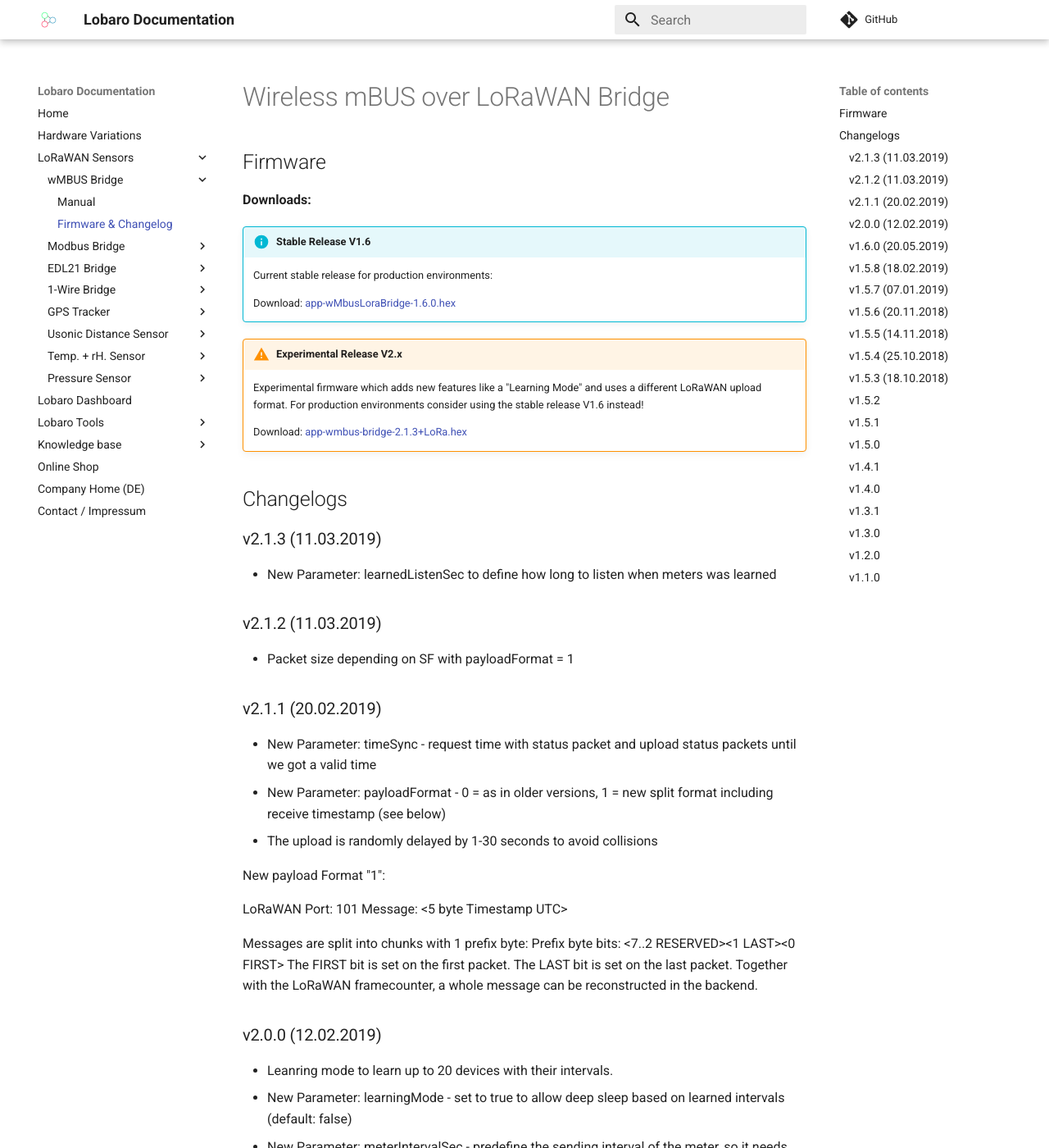
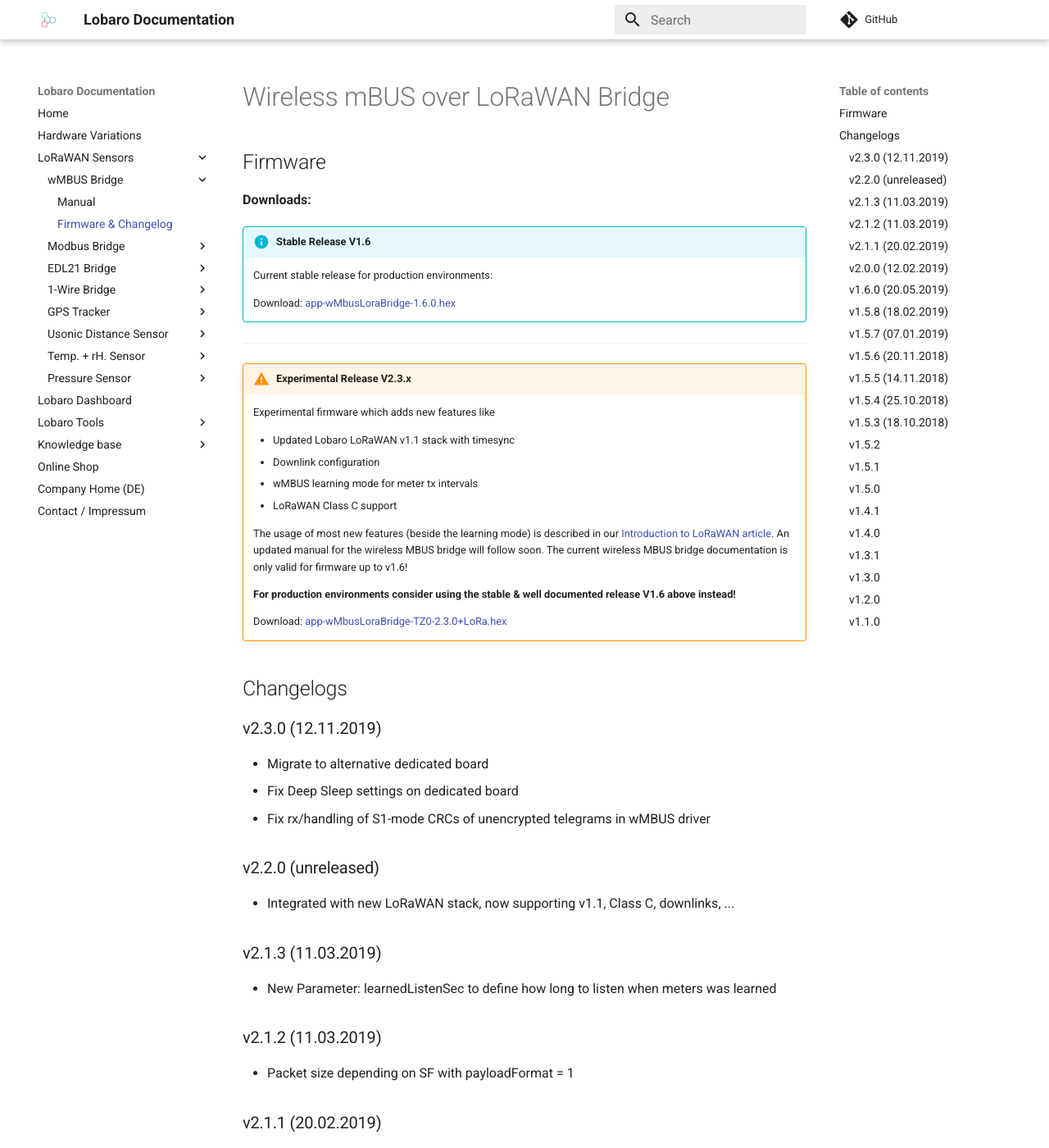
Before and after one commit to Lobaro/docs, an MkDocs documentation site: the page built from docs/lorawan-sensors/wmbus-lorawan/firmware.md, in a window 1280 px wide and 1400 px high. Shown: the whole window at 82% size. Built offline with MkDocs 1.6.1 and Material for MkDocs 9.7.7, drawn with Linux system fonts in a browser that asks for light colours; a script that is not in the unit is left out; comment, search, counter and statistics services are not loaded.

Commit message:
update experimental firmware for wmbus bridge

```diff
--- a/docs/lorawan-sensors/wmbus-lorawan/firmware.md
+++ b/docs/lorawan-sensors/wmbus-lorawan/firmware.md
@@ -9,13 +9,32 @@
 
     Download: [app-wMbusLoraBridge-1.6.0.hex](firmware/app-wMbusLoraBridge-1.6.0.hex)
 
-!!! warning "Experimental Release V2.x"
-    Experimental firmware which adds new features like a "Learning Mode" and uses a different LoRaWAN upload format.
-    For production environments consider using the stable release V1.6 instead!
+---------------
 
-    Download: [app-wmbus-bridge-2.1.3+LoRa.hex](firmware/app-wmbus-bridge-2.1.3+LoRa.hex)
+!!! warning "Experimental Release V2.3.x"
+    Experimental firmware which adds new features like
+
+    * Updated Lobaro LoRaWAN v1.1 stack with timesync
+    * Downlink configuration
+    * wMBUS learning mode for meter tx intervals
+    * LoRaWAN Class C support
+
+    The usage of most new features (beside the learning mode) is described in our [Introduction to LoRaWAN article](https://docs.lobaro.com/background/lorawan.html#lorawan-configuration).
+    An updated manual for the wireless MBUS bridge will follow soon. The current wireless MBUS bridge documentation is only valid for firmware up to v1.6!
+
+    **For production environments consider using the stable & well documented release V1.6 above instead!**
+
+    Download: [app-wMbusLoraBridge-TZ0-2.3.0+LoRa.hex](firmware/app-wMbusLoraBridge-TZ0-2.3.0+LoRa.hex)
 
 ## Changelogs
+
+### v2.3.0 (12.11.2019)
+- Migrate to alternative dedicated board
+- Fix Deep Sleep settings on dedicated board
+- Fix rx/handling of S1-mode CRCs of unencrypted telegrams in wMBUS driver
+
+### v2.2.0 (unreleased)
+- Integrated with new LoRaWAN stack, now supporting v1.1, Class C, downlinks, ...
 
 ### v2.1.3 (11.03.2019)
 - New Parameter: learnedListenSec to define how long to listen when meters was learned
```
Also changed, not shown: 1 other file.
